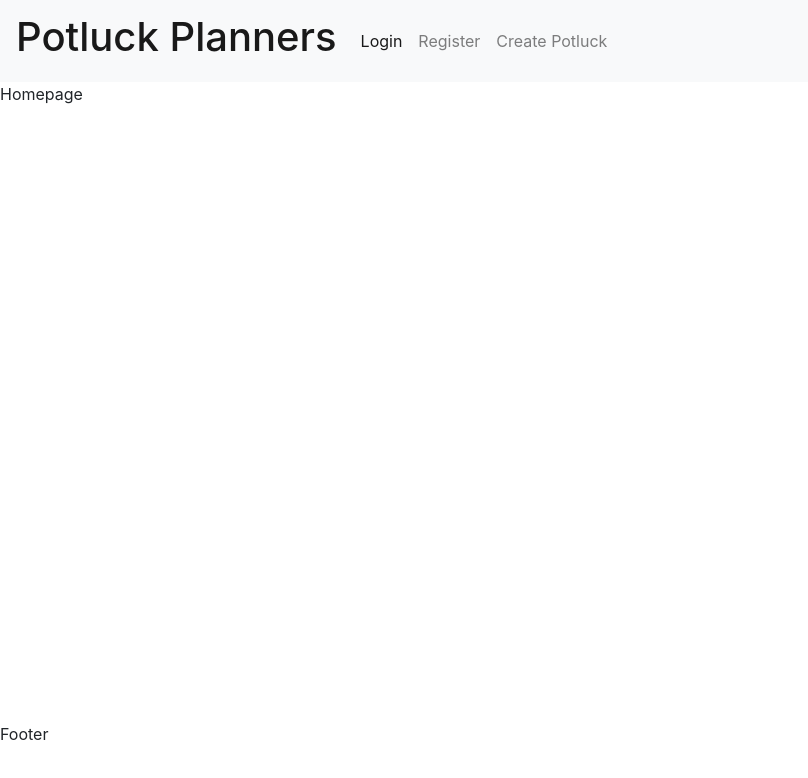
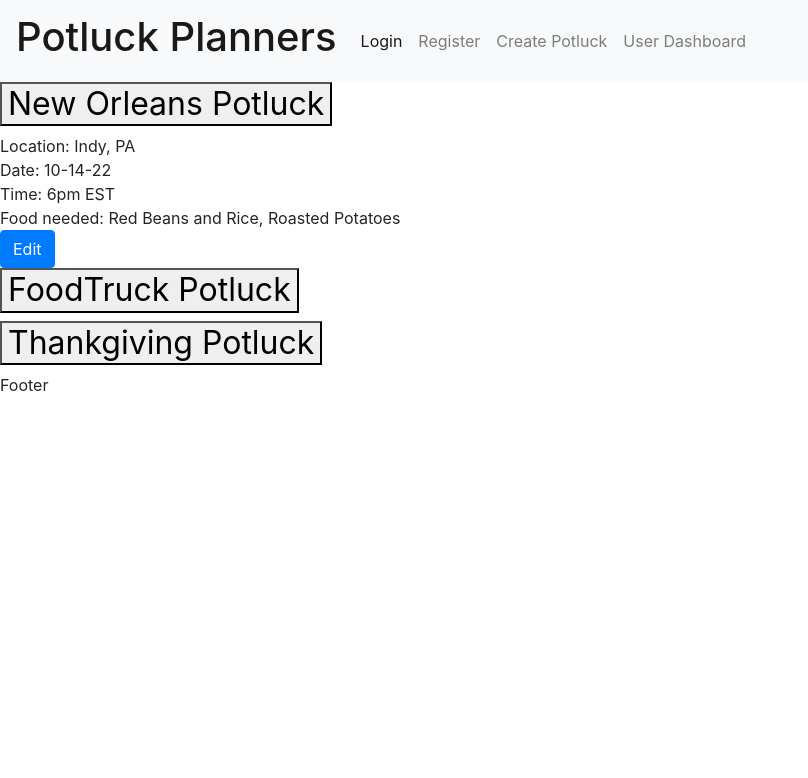
Before and after one commit to Build-Week-Pot/front-end, a React (Create React App) app in the folder front-end/: page /userdash in a window 1280 px wide. Shown: the top 778 px of the page, without its empty margins (0-808 px from the left). Built offline with nearby package versions, Linux system fonts and the light colour scheme.

Commit message:
bare bones mock up userdashboard

```diff
--- a/front-end/public/index.html
+++ b/front-end/public/index.html
@@ -2,6 +2,7 @@
 <html lang="en">
   <head>
     <meta charset="utf-8" />
+
     <link rel="icon" href="%PUBLIC_URL%/favicon.ico" />
     <meta name="viewport" content="width=device-width, initial-scale=1" />
     <meta name="theme-color" content="#000000" />
--- a/front-end/src/App.js
+++ b/front-end/src/App.js
@@ -6,7 +6,7 @@ import { Link, Route, Switch } from 'react-router-dom';
 import Login from './components/Login';
 import Register from './components/Register';
 import Form from './components/Form';
-
+import UserDash from './components/UserDash'
 
 
 
@@ -16,6 +16,9 @@ function App() {
       <Header  />
       {
             <Switch>
+               <Route path="/userdash">
+                    <UserDash />
+                </Route>
                 <Route path="/create">
                     <Form />
                 </Route>
--- a/front-end/src/components/Header.js
+++ b/front-end/src/components/Header.js
@@ -21,6 +21,9 @@ export default function Header(){
                     <li class="nav-item">
                         <Link to="/create"class="nav-link" >Create Potluck</Link>
                     </li>
+                    <li class="nav-item">
+                        <Link to="/userdash"class="nav-link" >User Dashboard</Link>
+                    </li>
                 </ul>
             </div>
         </nav>
--- /dev/null
+++ b/front-end/src/components/UserDash.js
@@ -0,0 +1,100 @@
+
+
+const UserDash = ()=>{
+
+return (
+    <>
+
+<div class="accordion" id="accordionExample">
+  <div class="accordion-item">
+    <h2 class="accordion-header" id="headingOne">
+      <button class="accordion-button" type="button" data-bs-toggle="collapse" data-bs-target="#collapseOne" aria-expanded="true" aria-controls="collapseOne">
+        New Orleans Potluck
+      </button>
+    </h2>
+    <div id="collapseOne" class="accordion-collapse collapse show" aria-labelledby="headingOne" data-bs-parent="#accordionExample">
+      <div class="accordion-body">
+       <div>
+       Location: Indy, PA
+       </div>
+       <div>
+       Date: 10-14-22
+       </div>
+       <div>
+       Time: 6pm EST
+       </div>
+       <div>
+       Food needed: Red Beans and Rice, Roasted Potatoes
+       </div>
+       <div>
+        <a href="#" class="btn btn-primary">Edit</a>
+       </div>
+      </div>
+    </div>
+  </div>
+  <div class="accordion-item">
+    <h2 class="accordion-header" id="headingTwo">
+      <button class="accordion-button collapsed" type="button" data-bs-toggle="collapse" data-bs-target="#collapseTwo" aria-expanded="false" aria-controls="collapseTwo">
+        FoodTruck Potluck
+      </button>
+    </h2>
+    <div id="collapseTwo" class="accordion-collapse collapse" aria-labelledby="headingTwo" data-bs-parent="#accordionExample">
+      <div class="accordion-body">
+      <div>
+       Location: Los Vegas, NV
+       </div>
+       <div>
+       Date: 08-15-22
+       </div>
+       <div>
+       Time: 4pm EST
+       </div>
+       <div>
+       Food needed: hot dogs, hot dog buns, onions, mustard, chili
+       </div>
+       <div>
+        <a href="#" class="btn btn-primary">Edit</a>
+       </div>
+      </div>
+    </div>
+  </div>
+  <div class="accordion-item">
+    <h2 class="accordion-header" id="headingThree">
+      <button class="accordion-button collapsed" type="button" data-bs-toggle="collapse" data-bs-target="#collapseThree" aria-expanded="false" aria-controls="collapseThree">
+        Thankgiving Potluck
+      </button>
+    </h2>
+    <div id="collapseThree" class="accordion-collapse collapse" aria-labelledby="headingThree" data-bs-parent="#accordionExample">
+      <div class="accordion-body">
+      <div>
+       Location: Nashville, TN
+       </div>
+       <div>
+       Date: 11-19-22
+       </div>
+       <div>
+       Time: 12pm EST
+       </div>
+       <div>
+       Food needed: turkey, dressing, mashed potatoes
+       </div>
+       <div>
+        <a href="#" class="btn btn-primary">Edit</a>
+       </div>
+      </div>
+    </div>
+  </div>
+</div>
+
+</>
+
+)
+
+
+}
+
+
+
+
+
+export default UserDash;
--- a/front-end/src/index.js
+++ b/front-end/src/index.js
@@ -3,7 +3,7 @@ import ReactDOM from 'react-dom';
 import './index.css';
 import App from './App';
 import {BrowserRouter as Router} from 'react-router-dom'
-
+import 'bootstrap'
 
 ReactDOM.render(
   <Router>
```
